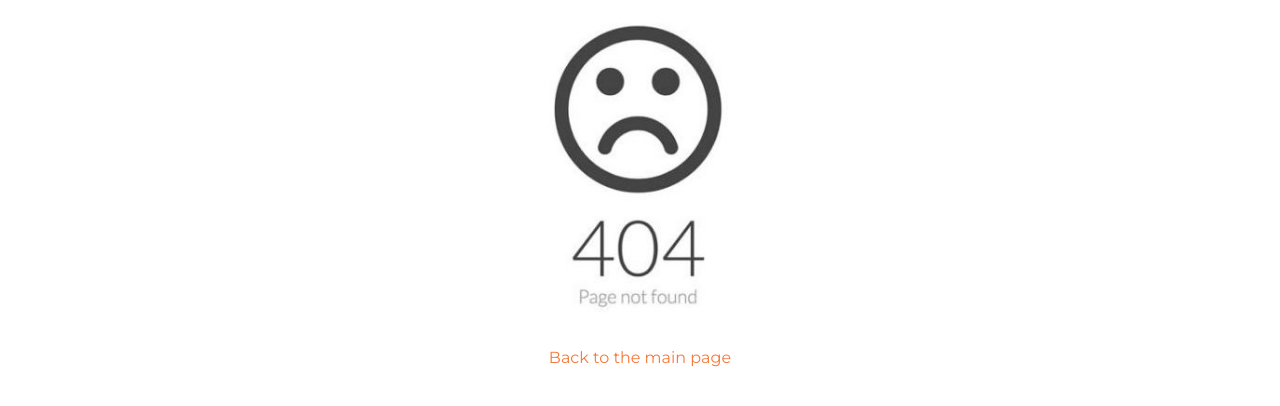
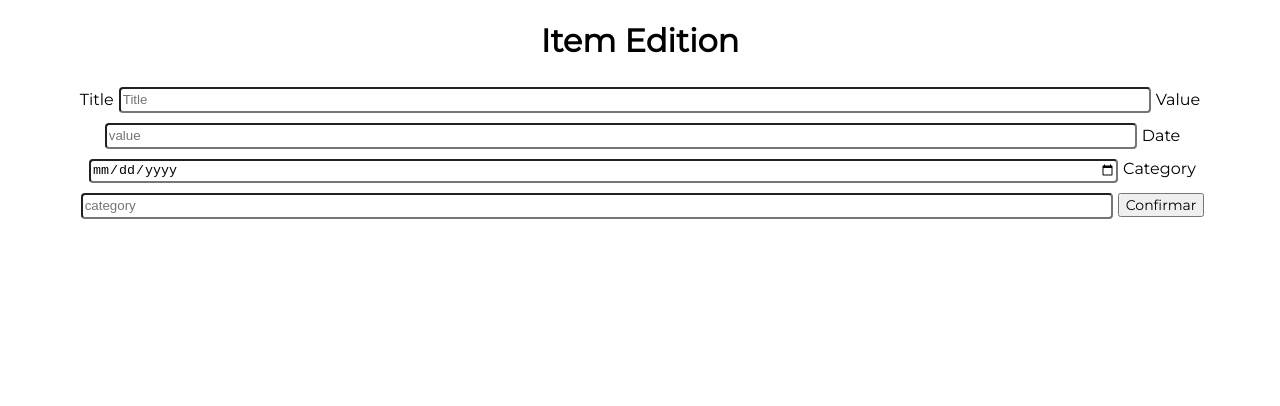
Before and after one commit to Bru9is/myfinance, a React (Create React App) app: page /edit-item/1 in a window 1280 px wide. Shown: the top 406 px of the page. Built offline with nearby package versions, Linux system fonts and the light colour scheme; no server answers.

Commit message:
atualização da tela de editar

```diff
--- a/src/App.js
+++ b/src/App.js
@@ -5,6 +5,7 @@ import AboutPage from './Pages/AboutPage';
 import Homepage from './Pages/Homepage';
 import ErrorPage from './Pages/ErrorPage';
 import { Route, Routes } from "react-router-dom";
+import EditArea from "./Pages/EditArea";
 
 function App() {
   return (
@@ -13,6 +14,7 @@ function App() {
           <Route path = '/' element = {<SignUpPage/>} />
           <Route path = '/about' element = {<AboutPage/>} />
           <Route path = '/homepage' element = {<Homepage/>} />
+          <Route path = '/edit-item/:id' element = {<EditArea/>} />
           <Route path="*" element={ <ErrorPage /> } />
       </Routes>
     </div>
--- a/src/Components/InfoArea.js
+++ b/src/Components/InfoArea.js
@@ -48,7 +48,7 @@ export default function InfoArea() {
           <div className="items-list">
             <ItemCard
               key={item._id}
-              data={item.data}
+              date={item.date}
               category={item.category}
               title={item.title}
               value={item.value}
--- a/src/Components/InputArea.js
+++ b/src/Components/InputArea.js
@@ -1,7 +1,7 @@
 import { useState, useEffect } from 'react';
 import axios from 'axios';
 import './InputArea.css'
-
+import { useNavigate } from "react-router-dom";
 
 export default function InputArea(props) {
   const [title, setTitle] = useState("");
@@ -15,6 +15,8 @@ export default function InputArea(props) {
     date,
     category,
   }
+
+  let navigate = useNavigate();
 
   function handleSubmit(e) {
     e.preventDefault();
--- a/src/Components/EditArea.js
+++ b/src/Pages/EditArea.js
@@ -1,6 +1,7 @@
 import { useState, useEffect } from "react";
 import axios from "axios";
 import { useParams } from "react-router-dom";
+import { useNavigate } from "react-router-dom";
 
 export default function EditArea() {
     const [title, setTitle] = useState("");
@@ -9,30 +10,33 @@ export default function EditArea() {
     const [category, setCategory] = useState("");
     const [info, setInfo] = useState({ title, value, date, category });
 
-    const data = {
-     title,
-     value,
-     date,
-     category,
-    }
-
   const { id } = useParams();
 
   useEffect(() => {
     axios
-      .get(`http://ironrest.herokuapp.com/myFinance/${_id}`)
+      .get(`http://ironrest.herokuapp.com/myFinance/${id}`)
       .then((response) => {
         setInfo(response.data);
       })
       .catch((err) => console.log(err));
-  }, []);
+  }, [id]);
+
+  let navigate = useNavigate();
 
   function handleSubmit(e) {
+    const data = {
+      title: info.title,
+      value: info.value,
+      date: info.date,
+      category: info.category,
+     }
+
     e.preventDefault();
     axios
-      .put(`http://ironrest.herokuapp.com/myFinance/${_id}`, info)
+      .put(`http://ironrest.herokuapp.com/myFinance/${id}`, data)
       .then((response) => alert("Item successfully updated!"))
       .catch((err) => console.log(err));
+    navigate("/homepage")
   }
 
   return (
```
